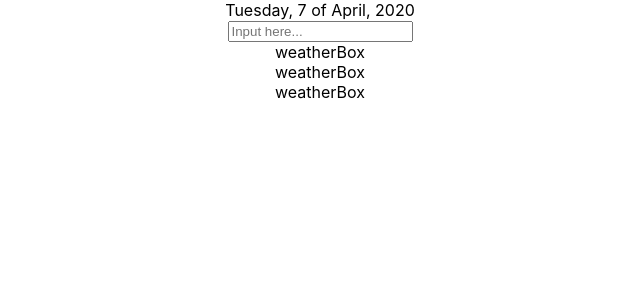
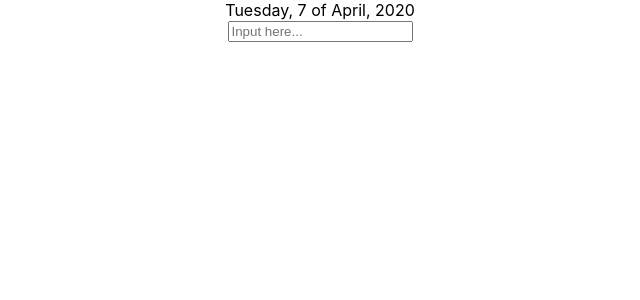
Before and after one commit to AlehKhvasko/weather-app, a React (Create React App) app: page / in a window 1280 px wide. Shown: the top 300 px of the page, without its empty margins (320-960 px from the left). Built offline with nearby package versions, Linux system fonts and the light colour scheme.

Commit message:
API adjustments

```diff
--- a/src/App.js
+++ b/src/App.js
@@ -11,7 +11,7 @@ const api = {
 
 function App() {
   const [city,setCity]= useState('');
-  const [weather,setWeather]= useState({});
+  const [weather,setWeather]= useState([]);
 
 
 
@@ -29,16 +29,19 @@ function App() {
   }
   const search = (e) => {
     if (e.key === 'Enter'){
-      fetch(`${api.base}weather?q=${city}&units=metric&APPID=${api.key}`)
+      fetch(`${api.base}forecast?q=${city}&units=metric&APPID=${api.key}`)
       .then(res =>res.json())
       .then(result => {
-        console.log(result);
         setCity('');
-        setWeather(result)
+        setWeather(result.list)
       });
     }
   }
+  const boxArr = weather.map(e => {
+    return(<Box name={e.main}/>)
+  });
   return (
+
     <div className="App">
       <div>{builder(new Date())}</div>
       <input
@@ -47,10 +50,7 @@ function App() {
       placeholder='Input here...'
       onKeyPress={search}
       />
-      <Box name={weather.name}></Box>
-      <Box name='weatherBox'></Box>
-      <Box name='weatherBox'></Box>
-      <Box name='weatherBox'></Box>
+      {boxArr}
     </div>
   );
 }
```
